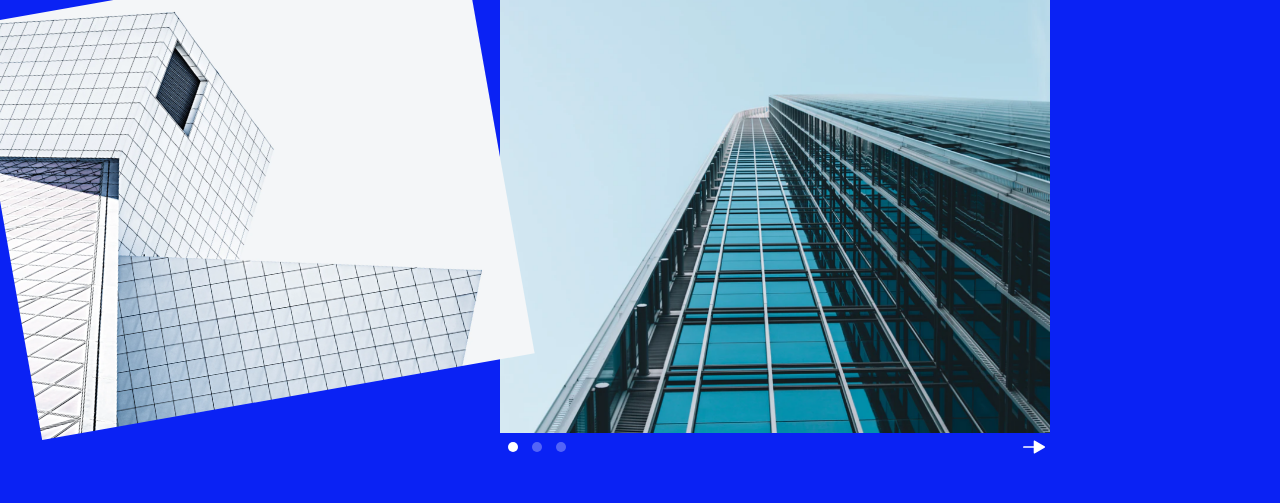
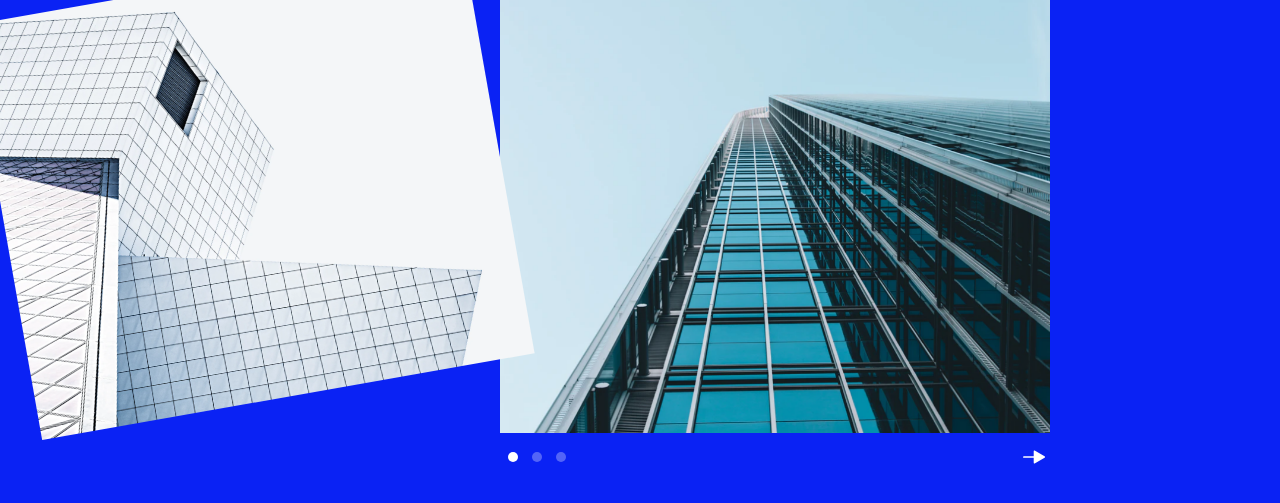
Before and after one commit to MMeskhi/Lesson-8, a plain HTML site: page index.html in a window 1280 px wide. Shown: the part 279-782 px from the top of the page. Drawn offline with Linux system fonts and the light colour scheme.

Commit message:
add minor corrections

```diff
--- a/css/style.css
+++ b/css/style.css
@@ -98,8 +98,6 @@ img {
     height: 55px;
 }
 
-section {}
-
 .section-container {
     display: grid;
     margin: 6.5% auto;
@@ -139,8 +137,7 @@ section {}
     display: flex;
     justify-content: space-between;
     align-items: center;
-    margin: 25px auto;
-    padding:
+    margin: 35px auto;
 }
 
 .dots {
@@ -164,5 +161,4 @@ section {}
     border-radius: 50%;
     display: inline-block;
     margin: 5px;
-
 }
```
